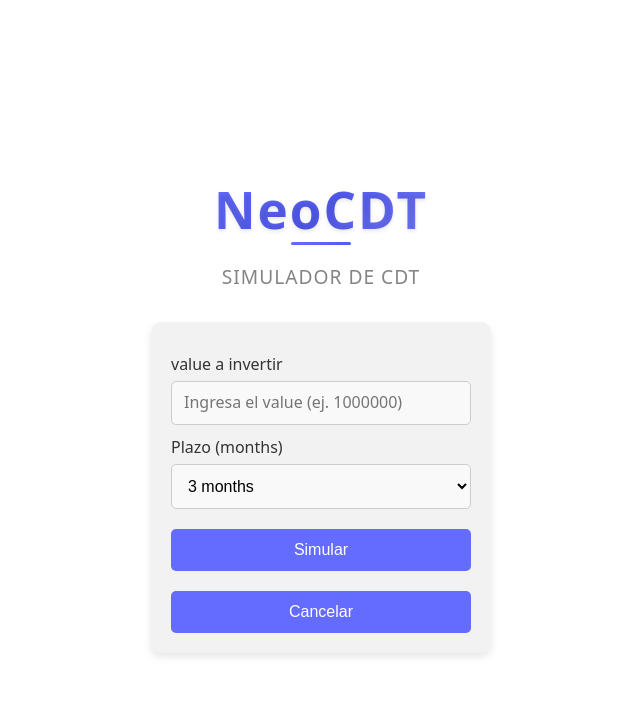
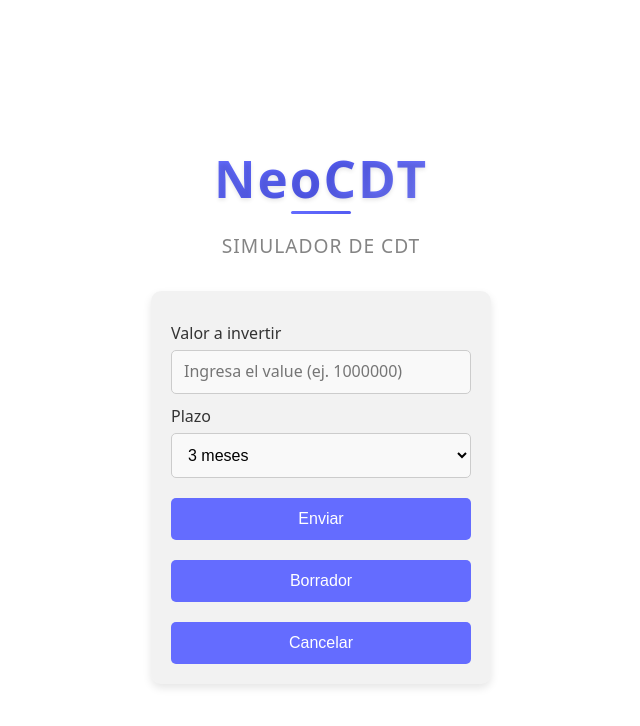
Before and after one commit to AlejandroH29/Engineering2_project_NeoCDT, a React (Vite) app in the folder front_end/: page /RequestForm in a window 1280 px wide. Shown: the top 726 px of the page, without its empty margins (319-959 px from the left). Built offline with nearby package versions, Linux system fonts and the light colour scheme.

Commit message:
Pagina hacer CDT

```diff
--- a/front_end/src/pages/RequestForm.jsx
+++ b/front_end/src/pages/RequestForm.jsx
@@ -1,13 +1,11 @@
 import { useState } from "react"
 import { FormButton } from "../components/FormButton";
-import { Popup } from "../components/Popup";
 import { useNavigate } from "react-router-dom";
 import "../styles/form.css"
 
 export const RequestForm = () => {
 
     const [form, setForm] = useState({ value: "", months: "3" });
-    const [showSummary, setShowSummary] = useState(false);
     const navigate = useNavigate();
 
     const handleChange = (e) => {
@@ -15,19 +13,26 @@ export const RequestForm = () => {
         setForm(prev => ({ ...prev, [name]: value }));
     }
 
-    const handleSimulate = (e) => {
+    const handleConfirm = async (e) => {
         e.preventDefault();
-        const val = Number(form.value);
-        if (!val || val <= 0) {
-            alert("Por favor ingresa un value válido mayor que 0");
-            return;
+        try {
+            await axios.post("http://localhost:3000/solicitud", form)
+            alert("Solicitud enviada con exito")
+            navigate("/my-requests")
+        } catch (err) {
+            alert(err?.response?.data?.error || "Error al registrar")
         }
-        setShowSummary(true);
     }
 
-    const handleConfirm = () => {
-        setShowSummary(false);
-        navigate("/my-requests");
+    const handleDraft = async (e) =>{
+        e.preventDefault();
+        try {
+            await axios.post("http://localhost:3000/solicitud", form)
+            alert("Solicitud guardada como borrador con exito")
+            navigate("/my-requests")
+        } catch (err) {
+            alert(err?.response?.data?.error || "Error al registrar")
+        }
     }
 
     const handleCancel = () => {
@@ -39,20 +44,12 @@ export const RequestForm = () => {
         navigate("/my-requests");
     }
 
-    const formattedCurrency = (n) => {
-        try {
-            return Number(n).toLocaleString("es-CO", { style: "currency", currency: "COP" });
-        } catch (e) {
-            return n;
-        }
-    }
-
     return (
         <div className="form-container">
             <h1 className="app-title">NeoCDT</h1>
             <h2 className="page-subtitle">Simulador de CDT</h2>
-            <form className="form" onSubmit={handleSimulate}>
-                <label htmlFor="value">value a invertir</label>
+            <form className="form">
+                <label htmlFor="value">Valor a invertir</label>
                 <input
                     type="number"
                     placeholder="Ingresa el value (ej. 1000000)"
@@ -61,28 +58,18 @@ export const RequestForm = () => {
                     onChange={handleChange}
                 />
 
-                <label htmlFor="months">Plazo (months)</label>
+                <label htmlFor="months">Plazo</label>
                 <select name="months" value={form.months} onChange={handleChange}>
-                    <option value="3">3 months</option>
-                    <option value="6">6 months</option>
-                    <option value="9">9 months</option>
+                    <option value="3">3 meses</option>
+                    <option value="6">6 meses</option>
+                    <option value="9">9 meses</option>
                     <option value="12">12 months</option>
                 </select>
 
-                <FormButton text={"Simular"} />
+                <FormButton text={"Enviar"} onClick={handleConfirm}/>
+                <FormButton text={"Borrador"} onClick={handleDraft}/>
                 <button onClick={handleCancel} type="button">Cancelar</button>
             </form>
-
-            {showSummary && (
-                <Popup
-                    text={
-                        `Resumen de simulación:\nvalue: ${formattedCurrency(form.value)}\nPlazo: ${form.months} months`}
-                    onSuccess={handleConfirm}
-                    onClose={() => setShowSummary(false)}
-                    successText={"Confirmar simulación"}
-                    closeText={"Cerrar"}
-                />
-            )}
         </div>
     )
 }
```
